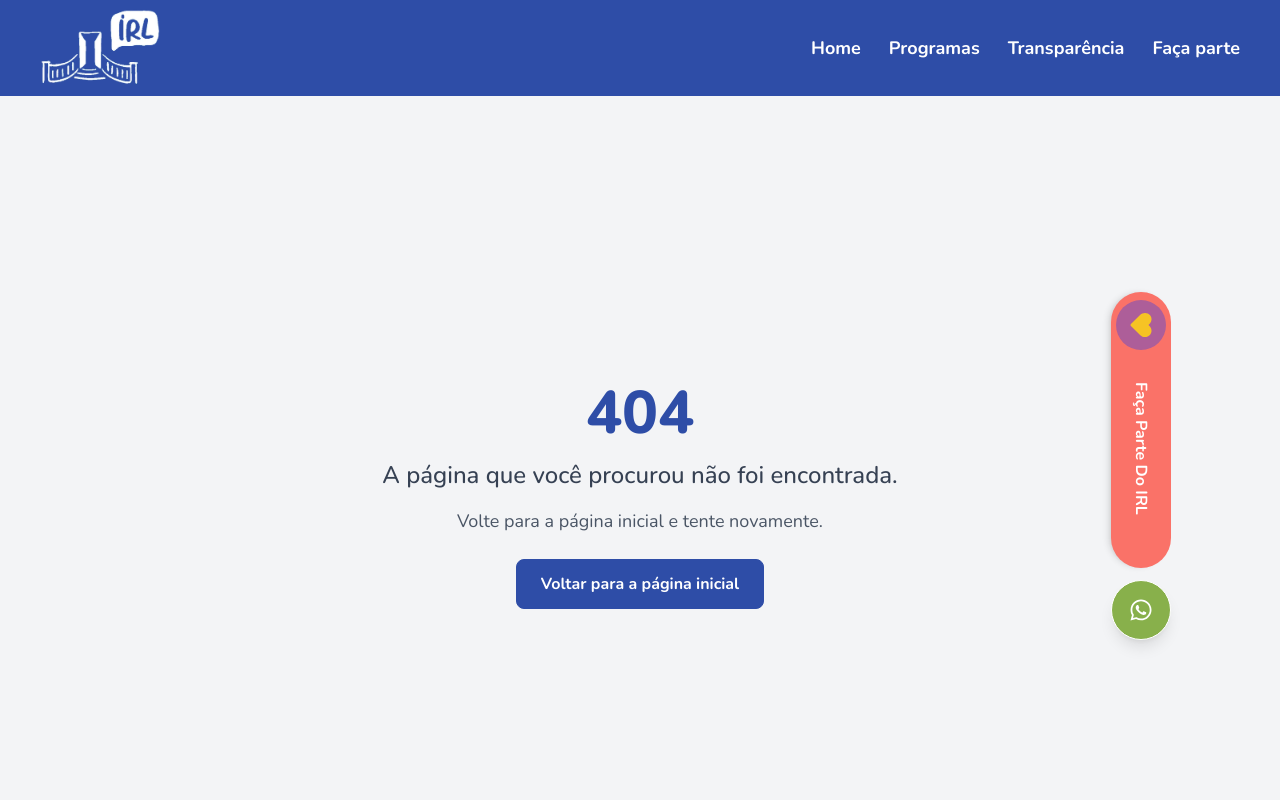
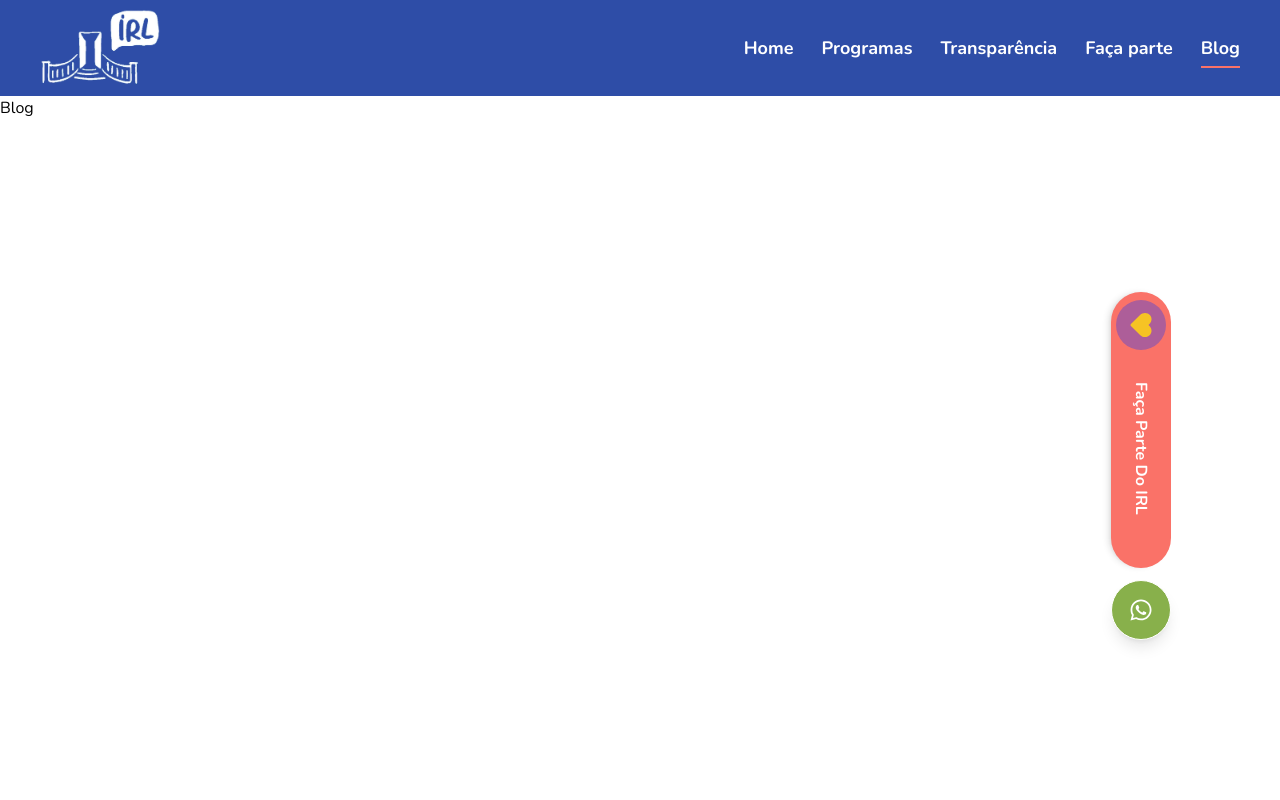
Before and after one commit to flaviare1s/irl, a React (Vite) app: page /blog in a window 1280 px wide. Shown: the top 800 px of the page. Built offline with nearby package versions, Linux system fonts and the light colour scheme.

Commit message:
Adiciona rota de blog e links nos menus

```diff
--- a/src/App.jsx
+++ b/src/App.jsx
@@ -8,6 +8,7 @@ import { Header } from "./components/Header";
 import { LoadingScreen } from "./components/LoadingScreen";
 import { ScrollToTop } from "./components/ScrollToTop";
 import { Home } from "./pages/Home";
+import Blog from "./pages/Blog";
 
 const rota = (importar, chave) =>
   lazy(() => importar().then((m) => ({ default: m[chave] })));
@@ -32,6 +33,7 @@ function App() {
               <Route path="/transparencia" element={<Transparencia />} />
               <Route path="/participe" element={<FacaParte />} />
               <Route path="/obrigado" element={<Obrigado />} />
+              <Route path="/blog" element={<Blog />} />
               <Route path="*" element={<NotFound />} />
             </Routes>
           </Suspense>
--- a/src/components/DesktopMenu.jsx
+++ b/src/components/DesktopMenu.jsx
@@ -6,6 +6,7 @@ export const DesktopMenu = () => {
       <NavLink className="link-nav" to='/programas'>Programas</NavLink>
       <NavLink className="link-nav" to='/transparencia'>Transparência</NavLink>
       <NavLink className="link-nav" to='/participe'>Faça parte</NavLink>
+      <NavLink className="link-nav" to='/blog'>Blog</NavLink>
     </div>
   )
 }
--- a/src/components/MobileMenu.jsx
+++ b/src/components/MobileMenu.jsx
@@ -60,6 +60,7 @@ export const MobileMenu = () => {
           <NavLink to="/programas" className="text-white link-nav" onClick={closeMenu}>Programas</NavLink>
           <NavLink to="/transparencia" className="text-white link-nav" onClick={closeMenu}>Transparência</NavLink>
           <NavLink to="/participe" className="text-white link-nav cursor-pointer" onClick={closeMenu}>Faça parte</NavLink>
+          <NavLink to="/blog" className="text-white link-nav cursor-pointer" onClick={closeMenu}>Blog</NavLink>
         </div>
       </div>
     </div>
--- /dev/null
+++ b/src/pages/Blog.jsx
@@ -0,0 +1,7 @@
+const Blog = () => {
+  return (
+    <div>Blog</div>
+  )
+}
+
+export default Blog
```
